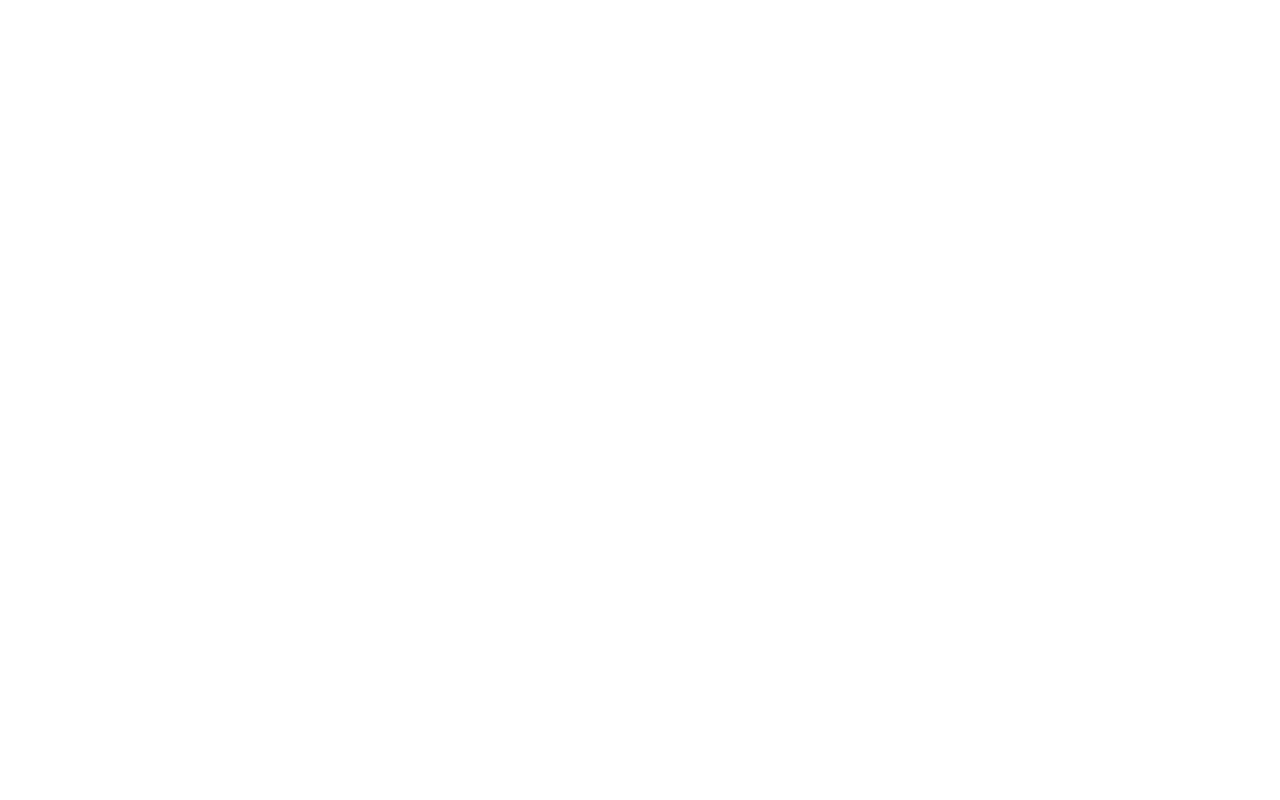
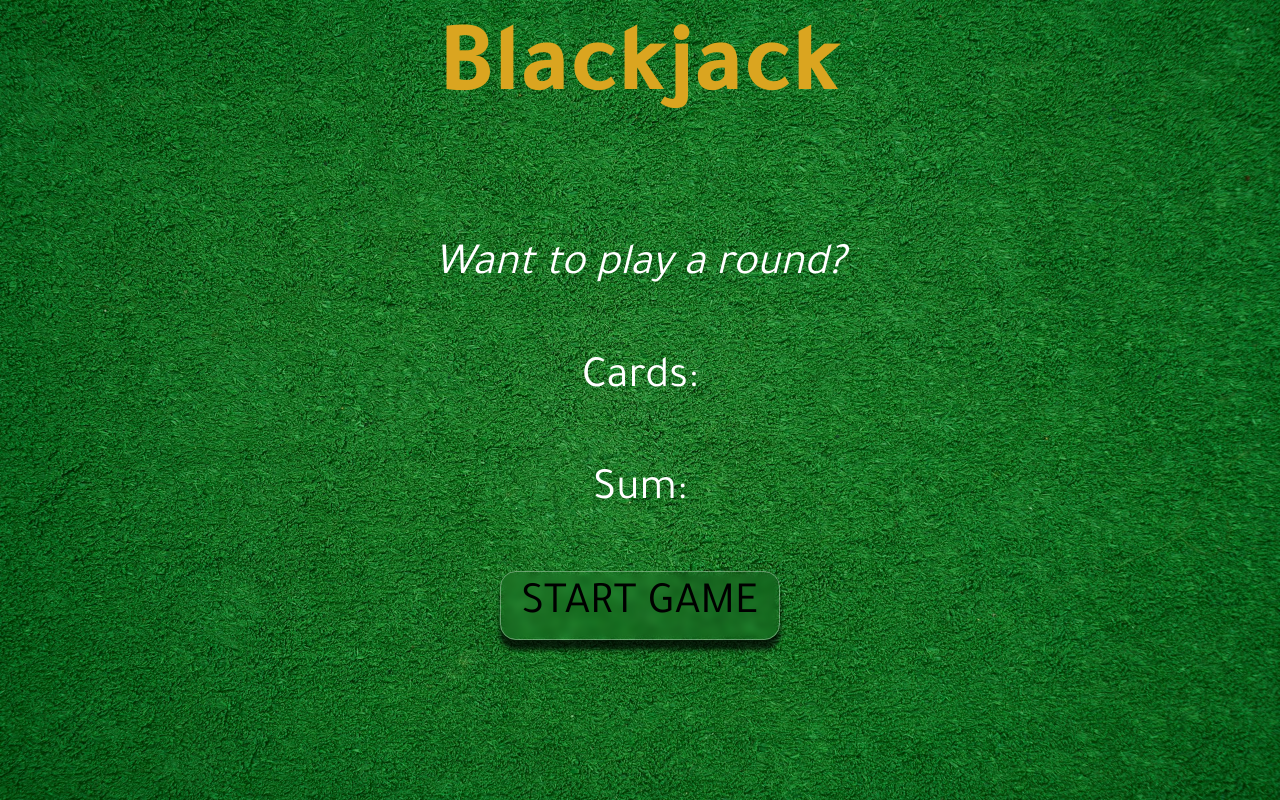
Before and after one commit to rrocker89437/Scrimba-Blackjack-game, a plain HTML site: page index.html in a window 1280 px wide. Drawn offline with Linux system fonts and the light colour scheme.

Commit message:
setting up function

```diff
--- a/app.js
+++ b/app.js
@@ -1,20 +1,23 @@
-// 1. Create two variables, firstCard and secondCard.
-// Set their values to a random number between 2-11
-let firstCard = 4;
-let secondCard = 10;
-// 2. Create a variable, sum, and set it to the sum of the two cards
+let firstCard = 10;
+let secondCard = 4;
 let sum = firstCard + secondCard;
+let hasBlackJack = false;
+let isAlive = true;
+let message = "";
 
-let hasBlackJack = false;
+// 2. Create a startGame() function. Move the conditional
+// below (line 11-20) inside the body of the function.
 
-if (sum < 21) {
-  console.log("Do you want to draw another card? 🙂");
-} else if (sum === 21) {
-  console.log("Blackjack! 🥳");
-  hasBlackJack = true;
-} else {
-  console.log("Bust! 😭");
+function startGame() {
+  //   alert("Button Clicked");
+  if (sum <= 20) {
+    message = "Do you want to draw a new card? 🙂";
+  } else if (sum === 21) {
+    message = "Wohoo! You've got Blackjack! 🥳";
+    hasBlackJack = true;
+  } else {
+    message = "You're out of the game! 😭";
+    isAlive = false;
+  }
+  console.log(message);
 }
-
-//CASH OUT!
-console.log(hasBlackJack);
--- a/index.html
+++ b/index.html
@@ -5,10 +5,27 @@
     <meta name="viewport" content="width=device-width, initial-scale=1.0" />
     <title>BlackJack</title>
 
+    <link rel="preconnect" href="https://fonts.googleapis.com" />
+    <link rel="preconnect" href="https://fonts.gstatic.com" crossorigin />
+    <link
+      href="https://fonts.googleapis.com/css2?family=Tajawal:wght@200;300;400;500;700;800;900&display=swap"
+      rel="stylesheet"
+    />
+
     <link rel="stylesheet" href="style.css" />
     <script defer src="app.js"></script>
   </head>
   <body>
-    <main></main>
+    <main>
+      <section class="blackjack">
+        <div class="container">
+          <h1>Blackjack</h1>
+          <p id="message-el">Want to play a round?</p>
+          <p>Cards:</p>
+          <p>Sum:</p>
+          <button class="start" onclick="startGame()">Start Game</button>
+        </div>
+      </section>
+    </main>
   </body>
 </html>
--- a/style.css
+++ b/style.css
@@ -2,10 +2,6 @@
 *::before,
 *::after {
   box-sizing: border-box;
-}
-
-* {
-  margin: 0;
 }
 
 html {
@@ -13,6 +9,8 @@ html {
 }
 
 body {
+  margin: 0;
+  padding: 0;
   line-height: 1.5;
   -webkit-font-smoothing: antialiased;
 }
@@ -61,3 +59,70 @@ h6 {
 #__next {
   isolation: isolate;
 }
+
+/* ------------------------------------------------------------ */
+.blackjack {
+  margin: 0 auto;
+  width: 100%;
+  font-family: "Tajawal", serif;
+}
+
+.container {
+  background-image: url(./images/background.jpg);
+  background-repeat: no-repeat;
+  background-size: cover;
+  height: 100vh;
+  text-align: center;
+  color: white;
+
+  #message-el {
+    font-style: italic;
+  }
+
+  h1 {
+    margin-top: 0;
+    color: goldenrod;
+    font-size: 3.125rem;
+    font-size: clamp(
+      3.125rem,
+      1.5306122448979593rem + 6.802721088435374vw,
+      6.25rem
+    );
+  }
+
+  p {
+    font-size: 1.875rem;
+    font-size: clamp(
+      1.875rem,
+      1.3966836734693877rem + 2.0408163265306123vw,
+      2.8125rem
+    );
+  }
+
+  .start {
+    cursor: pointer;
+    text-transform: uppercase;
+    font-size: 1.875rem;
+    font-size: clamp(
+      1.875rem,
+      1.3966836734693877rem + 2.0408163265306123vw,
+      2.8125rem
+    );
+    padding: 0 20px;
+    background: rgba(255, 255, 255, 0);
+    border-radius: 16px;
+    backdrop-filter: blur(3.8px);
+    border: 1px solid rgba(255, 255, 255, 0.35);
+    box-shadow: 0px 10px 5px 0px rgba(0, 0, 0, 0.75);
+    transition: all 150ms ease-in-out;
+
+    &:hover {
+      background: rgba(255, 255, 255, 0.16);
+    }
+
+    &:active {
+      transform: translateY(3px);
+      box-shadow: 0px 4px 2px 0px rgba(0, 0, 0, 0.75);
+    }
+  }
+}
```
Also changed, not shown: images/background.jpg (added), 1 other file.
